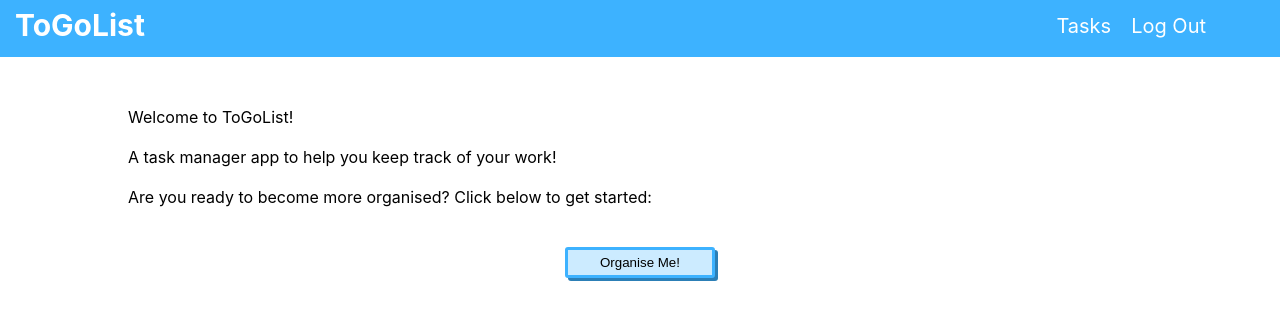
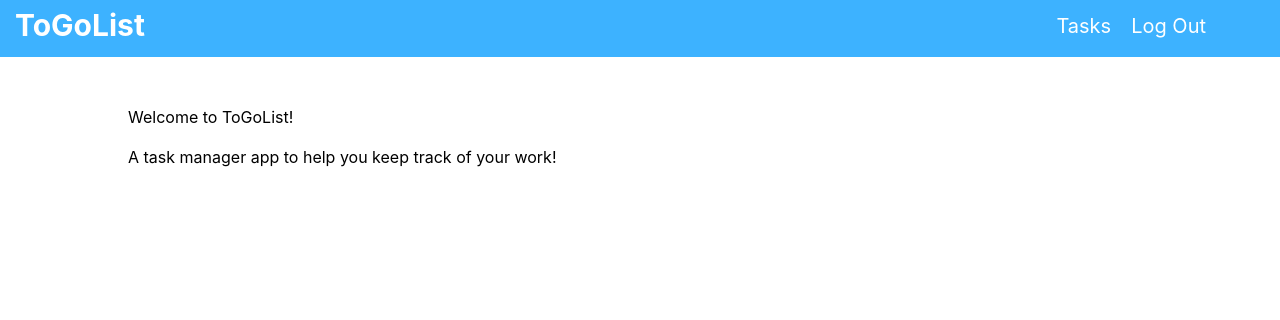
Before and after one commit to Ledwos/ToGoList, a React (Create React App) app in the folder tglfront/: page / in a window 1280 px wide. Shown: the top 320 px of the page. Built offline with nearby package versions, Linux system fonts and the light colour scheme; sample sign-in values are in the browser's storage.

Commit message:
form state update

```diff
--- a/tglfront/src/components/HomeComp/HomeComp.js
+++ b/tglfront/src/components/HomeComp/HomeComp.js
@@ -15,9 +15,9 @@ const HomeComp = (props) => {
                 <div id='homeTxt'>
                     <p>Welcome to ToGoList!</p> <br/>
                     <p>A task manager app to help you keep track of your work!</p><br/>
-                    <p>Are you ready to become more organised? Click below to get started:</p><br/>
+                    {props.loggedIn ? null : <p>Are you ready to become more organised? Click below to get started:</p>}<br/>
                 </div>
-                    <button onClick={props.toggleSignup} id='signupBtn'>Organise Me!</button>
+                {props.loggedIn ? null : <button onClick={props.toggleSignup} id='signupBtn'>Organise Me!</button> }
             </div>
         );
     }
--- a/tglfront/src/components/TaskComp/TaskComp.js
+++ b/tglfront/src/components/TaskComp/TaskComp.js
@@ -5,7 +5,7 @@ import './TaskComp.css';
 const TaskComp = (props) => {
 
     const [tasks, setTasks] = useState([]);
-    const [taskForm, setTaskForm] = useState(true);
+    const [taskForm, setTaskForm] = useState(false);
 
     useEffect(() => {
         const getTasks = () => {
```
Also changed, not shown: 13 other files (tests, documents, lock files or other folders).
